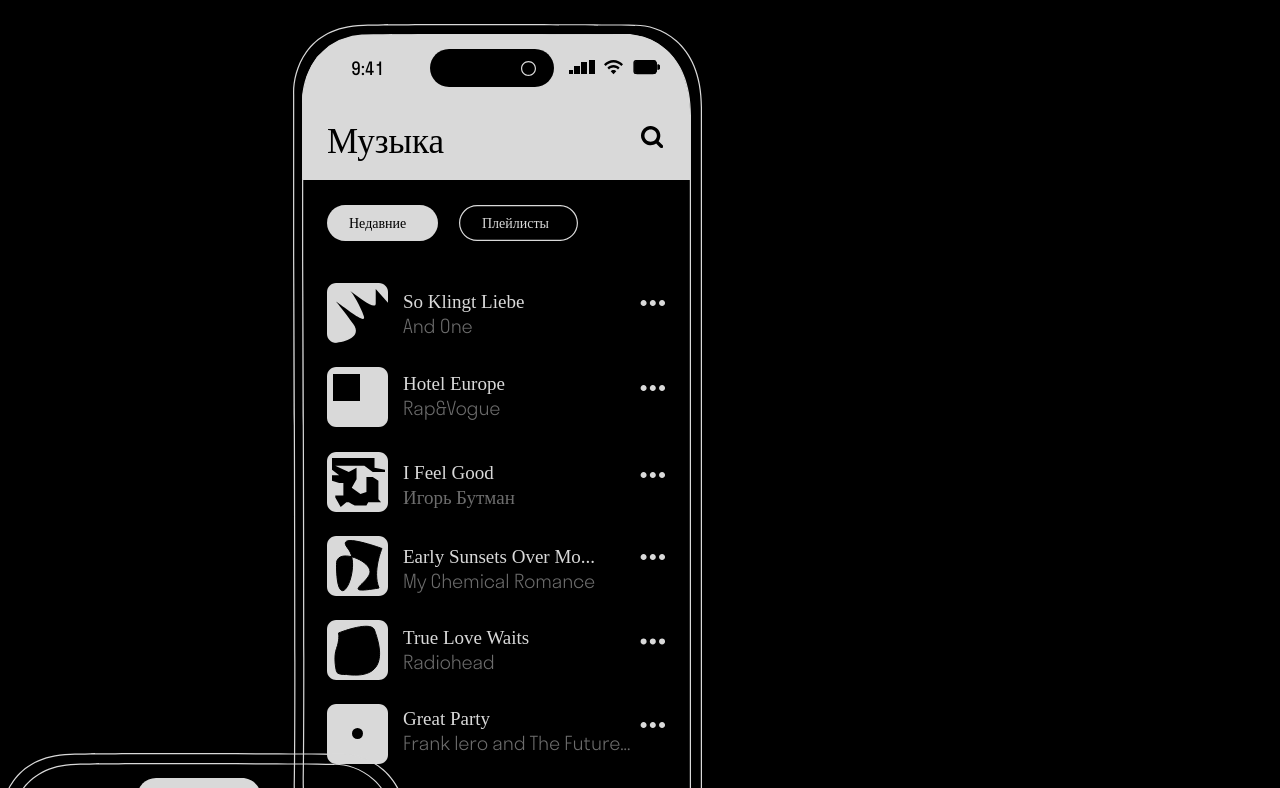
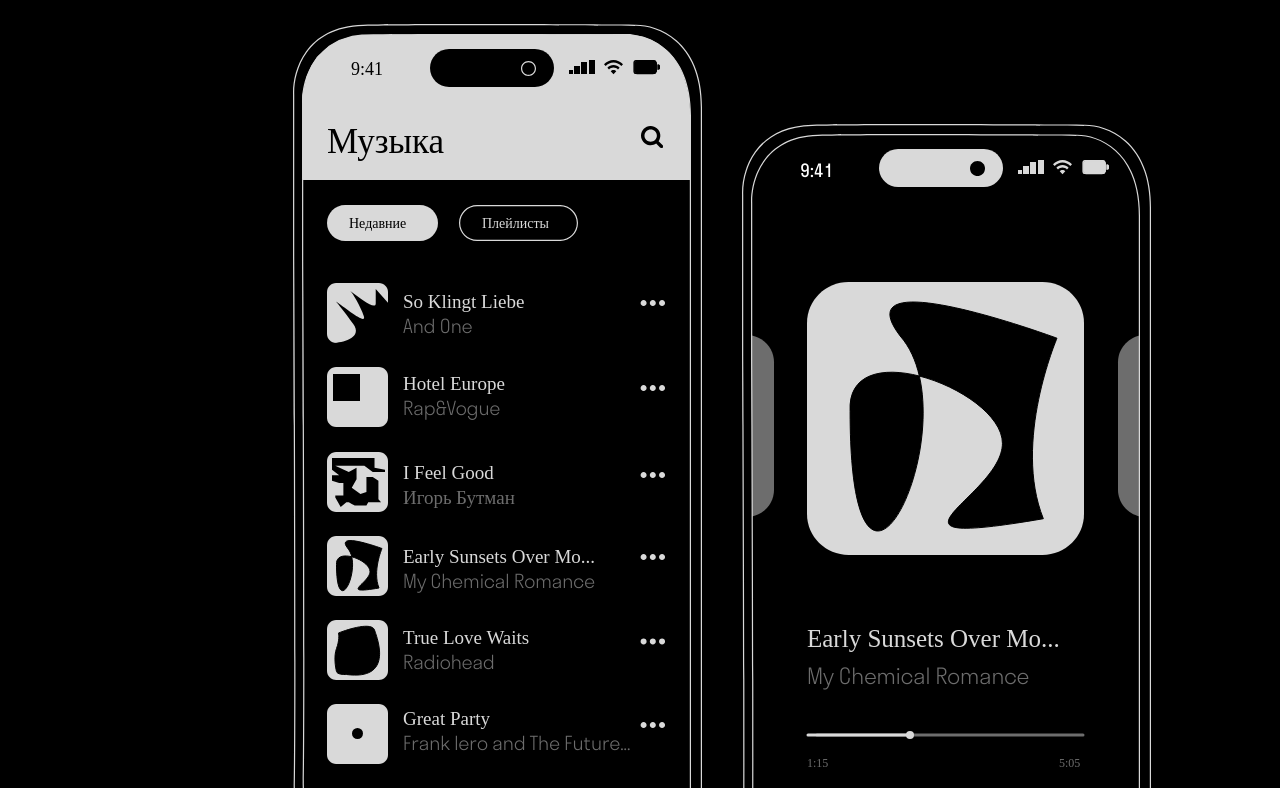
Before and after one commit to NINOCHEKH/StratosNinoChekheriya, a plain HTML site: page index.html in a window 1280 px wide. Shown: the part 8720-9508 px from the top of the page. Drawn offline with Linux system fonts and the light colour scheme; files whose address does not match are found by name; a web font is replaced by a local one.

Commit message:
блин

```diff
--- a/index.html
+++ b/index.html
@@ -705,47 +705,46 @@
 
       <p id="section-14_6_4_1">So Klingt Liebe</p>
 
-      <!-- <div class="t"> -->
+      <div class="t">
         <p id="section-14_6_4_2">And One</p>
-      <!-- </div> -->
+      </div>
 
       <p id="section-14_6_5_1">Hotel Europe</p>
 
-      <!-- <div class="t"> -->
+      <div class="t">
         <p id="section-14_6_5_2">Rap&Vogue</p>
-      <!-- </div> -->
+      </div>
 
       <p id="section-14_6_6_1">I Feel Good</p>
 
-      <!-- <div class="t"> -->
+      <div class="t">
         <p id="section-14_6_6_2">Игорь Бутман</p>
-      <!-- </div> -->
+      </div>
 
       <p id="section-14_6_7_1">Early Sunsets Over Mo...</p>
 
-      <!-- <div class="t"> -->
+      <div class="t">
         <p id="section-14_6_7_2">My Chemical Romance</p>
-      <!-- </div> -->
-
+      </div>
       <p id="section-14_6_8_1">True Love Waits</p>
 
-      <!-- <div class="t"> -->
+      <div class="t">
         <p id="section-14_6_8_2">Radiohead</p>
-      <!-- </div> -->
+      </div>
 
       <p id="section-14_6_9_1">Great Party</p>
 
-      <!-- <div class="t"> -->
+      <div class="t">
         <p id="section-14_6_9_2">Frank Iero and The Future...</p>
-      <!-- </div> -->
+      </div>
 
-      <!-- <div id="section-14_10"> -->
+      <div id="section-14_10">
         <img src="images/phone2.svg" />
-      <!-- </div> -->
+      </div>
 
-      <!-- <div class="t"> -->
+      <div class="t">
         <p id="section-14_10_1">9:41</p>
-      <!-- </div> -->
+      </div>
 
       <p id="section-14_10_2">Early Sunsets Over Mo...</p>
 
--- a/stylesheet/layout.css
+++ b/stylesheet/layout.css
@@ -1392,21 +1392,18 @@ a {
 }
 
 #section-14_6 {
-  font-family: "StratosMedium";
-  font-weight: 500;
-  font-style: normal;
   font-size: 35px;
   margin: -749px 0 0 327px;
   color: #000000;
 }
-/* .m {
+.m {
   font-family: "StratosMedium";
   font-weight: 500;
   font-style: normal;
-} */
+}
 
 #section-14_6_1 {
-  font-family: "StratosRegular";
+  font-family: "StratosMedium";
   font-weight: normal;
   font-style: normal;
   font-size: 18px;
@@ -1427,19 +1424,16 @@ a {
 }
 
 #section-14_6_4_1 {
-  font-family: "StratosMedium";
-  font-weight: 500;
-  font-style: normal;
   font-size: 19px;
   margin: 61px 0 0 403px;
   color: #d9d9d9;
 }
 
-/* .t {
-  font-family: "StratosRegular";
-  font-weight: normal;
-  font-style: normal;
-} */
+.t {
+  font-family: "StratosRegular";
+  font-weight: normal;
+  font-style: normal;
+}
 
 #section-14_6_4_2 {
   font-family: "StratosLight";
@@ -1452,9 +1446,6 @@ a {
 }
 
 #section-14_6_5_1 {
-  font-family: "StratosMedium";
-  font-weight: 500;
-  font-style: normal;
   font-size: 19px;
   margin: 38px 0 0 403px;
   color: #d9d9d9;
@@ -1471,9 +1462,6 @@ a {
 }
 
 #section-14_6_6_1 {
-  font-family: "StratosMedium";
-  font-weight: 500;
-  font-style: normal;
   font-size: 19px;
   margin: 45px 0 0 403px;
   color: #d9d9d9;
@@ -1490,9 +1478,6 @@ a {
 }
 
 #section-14_6_7_1 {
-  font-family: "StratosMedium";
-  font-weight: 500;
-  font-style: normal;
   font-size: 19px;
   margin: 40px 0 0 403px;
   color: #d9d9d9;
@@ -1509,9 +1494,6 @@ a {
 }
 
 #section-14_6_8_1 {
-  font-family: "StratosMedium";
-  font-weight: 500;
-  font-style: normal;
   font-size: 19px;
   margin: 37px 0 0 403px;
   color: #d9d9d9;
@@ -1528,9 +1510,6 @@ a {
 }
 
 #section-14_6_9_1 {
-  font-family: "StratosMedium";
-  font-weight: 500;
-  font-style: normal;
   font-size: 19px;
   margin: 37px 0 0 403px;
   color: #d9d9d9;
@@ -1552,18 +1531,12 @@ a {
 }
 
 #section-14_10_1 {
-  font-family: "StratosRegular";
-  font-weight: normal;
-  font-style: normal;
   font-size: 18px;
   margin: -811px 0 0 800px;
   color: #ffffff;
 }
 
 #section-14_10_2 {
-  font-family: "StratosMedium";
-  font-weight: 500;
-  font-style: normal;
   font-size: 25px;
   margin: 446px 0 0 807px;
   color: #d9d9d9;
@@ -1580,9 +1553,6 @@ a {
 }
 
 #section-14_10_4 {
-  font-family: "StratosRegular";
-  font-weight: normal;
-  font-style: normal;
   font-size: 12px;
   margin: 70px 0 0 807px;
   color: #d9d9d9;
@@ -1590,9 +1560,6 @@ a {
 }
 
 #section-14_10_5 {
-  font-family: "StratosRegular";
-  font-weight: normal;
-  font-style: normal;
   font-size: 12px;
   margin: -12px 0 0 1059px;
   color: #d9d9d9;
```
Lines whose indentation alone changed are shown as unchanged.
